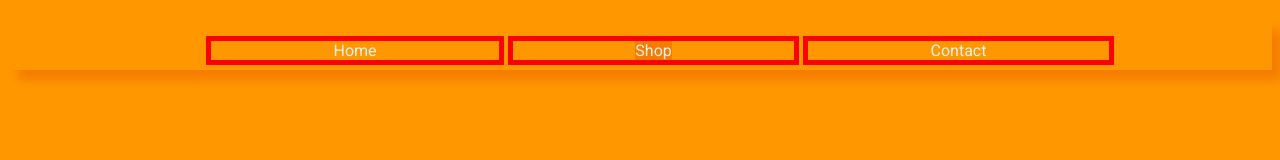
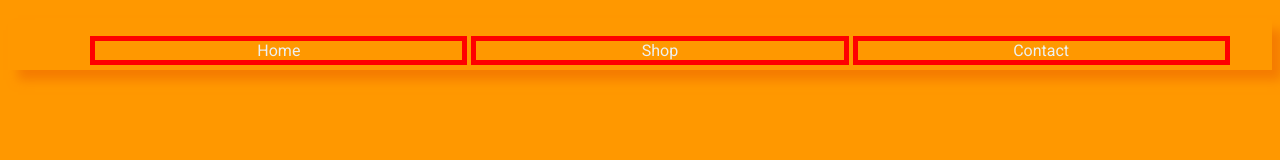
Before and after one commit to rakeshdas1/HTMLStylize, a plain HTML site: page index.html in a window 1280 px wide. In both pictures the pointer is over the element 640 px from the left and 50 px from the top of the page. Drawn offline with nearby package versions, Linux system fonts and the light colour scheme.

Commit message:
working on header

```diff
--- a/styles.css
+++ b/styles.css
@@ -19,6 +19,8 @@
     border: 5px solid red;
     padding-left: 10%;
     padding-right: 10%;
+    width: 10%;
+    height: 10%
     /*border-width: 10px;*/
 }
 #headerlinks ul{
@@ -26,9 +28,8 @@
     margin-right: auto;
 }
 #headerLinks:hover{
-    background-color: #f57c00;/*:#e74c3c;*/
-    border-color: #e74c3c
-    color: black;
+    background-color: #f57c00;
+    border-color: #e74c3c;
 }
 #headerLinks:link{
     text-decoration: none;
```
